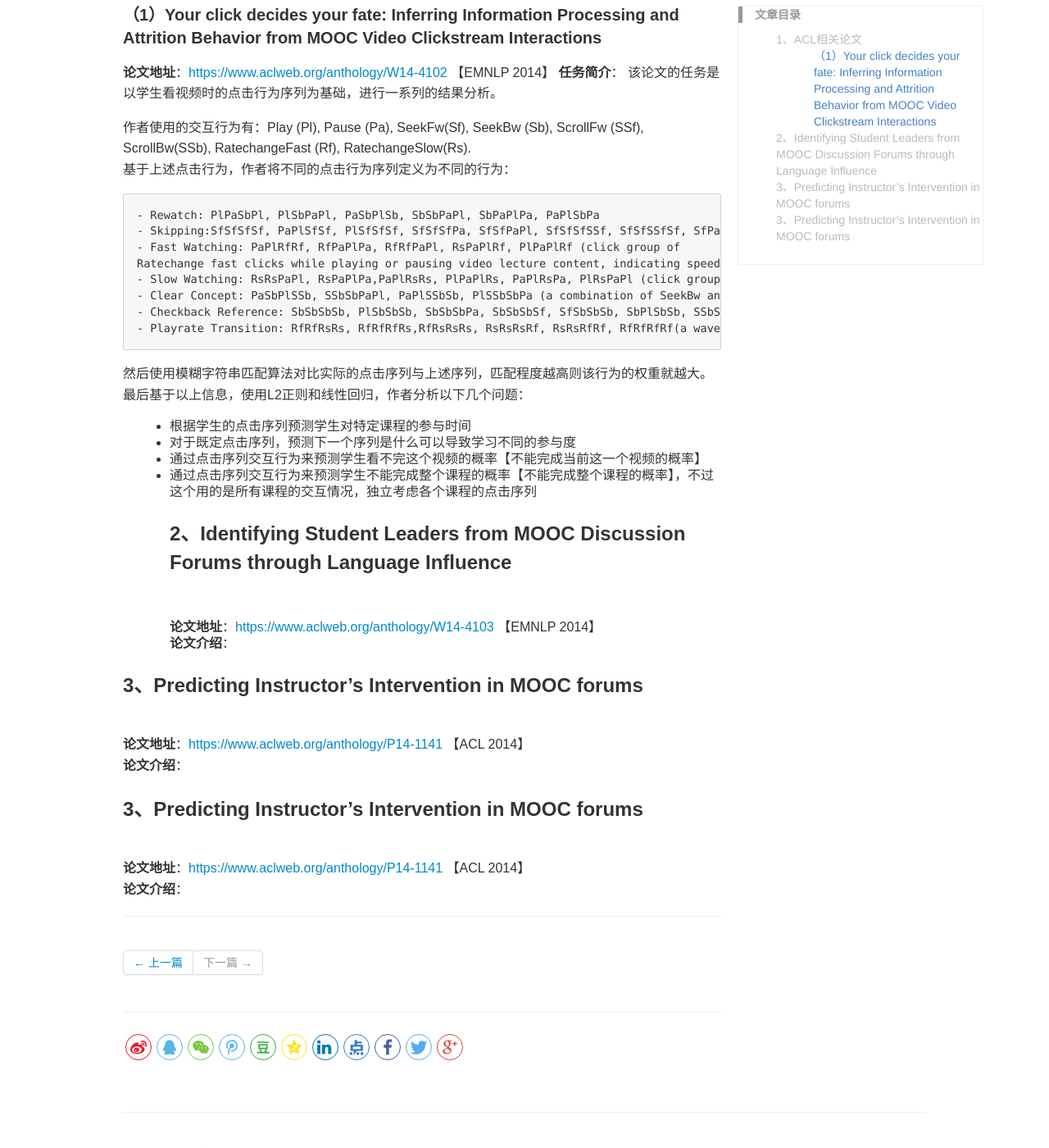
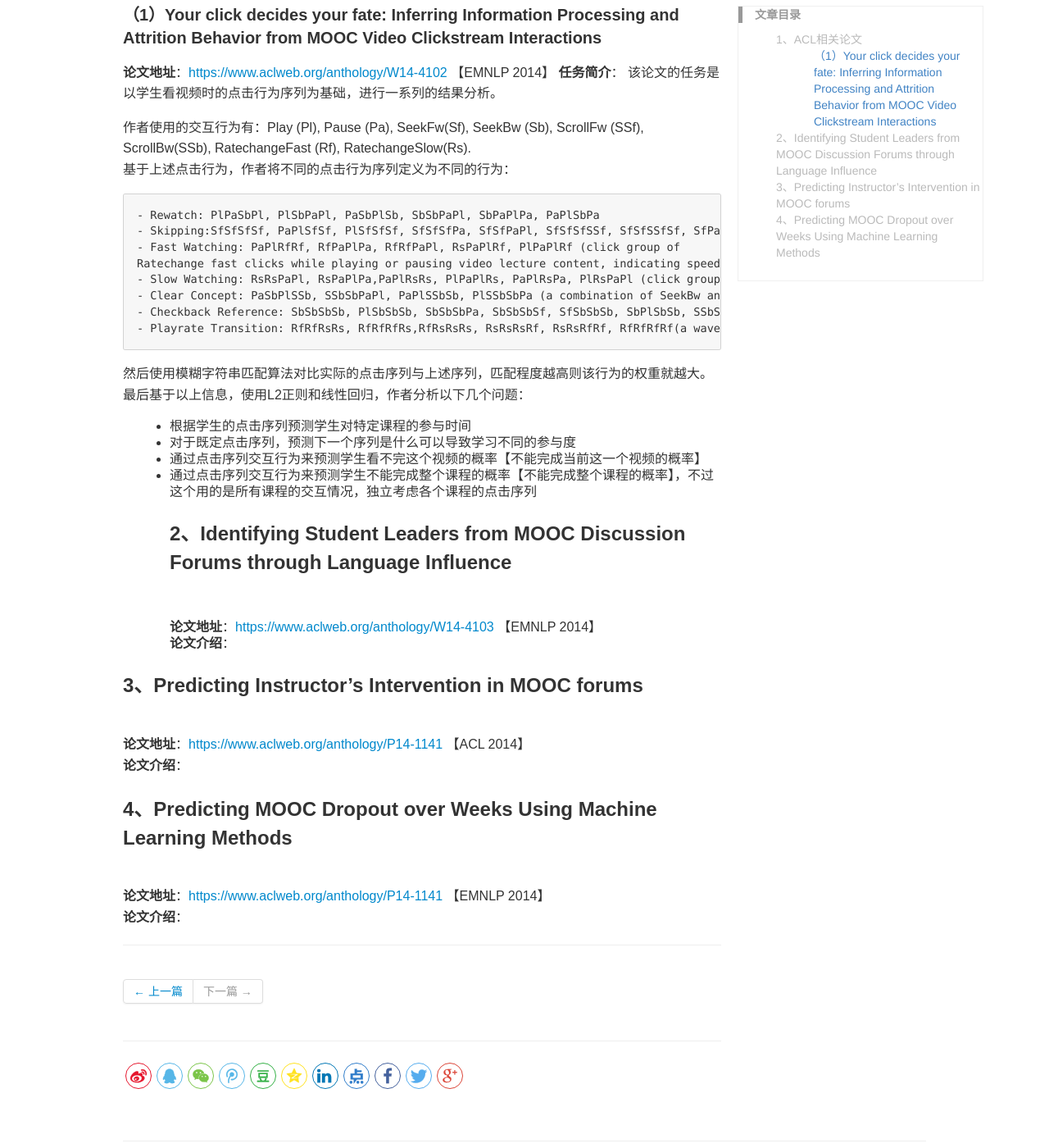
Before and after one commit to yuanmingchen/yuanmingchen.github.io, a Jekyll site: the page built from _posts/2019-04-19-online course nlp paper survey 2.md, in a window 1280 px wide and 1400 px high, scrolled down 377 px. Shown: the whole window at 82% size. Built offline with Jekyll 4.4.1, drawn with Linux system fonts in a browser that asks for light colours; comment, search, counter and statistics services are not loaded.

Commit message:
Updates _posts/2019-04-19-online course nlp paper survey 2.md
Auto commit by GitBook Editor

```diff
--- a/_posts/2019-04-19-online course nlp paper survey 2.md
+++ b/_posts/2019-04-19-online course nlp paper survey 2.md
@@ -41,6 +41,6 @@ Ratechange fast clicks while playing or pausing video lecture content, indicatin
 **论文地址**：<https://www.aclweb.org/anthology/P14-1141>  【ACL 2014】
 **论文介绍**：
 
-### 3、Predicting Instructor’s Intervention in MOOC forums
-**论文地址**：<https://www.aclweb.org/anthology/P14-1141> 【ACL 2014】
+### 4、Predicting MOOC Dropout over Weeks Using Machine Learning Methods
+**论文地址**：<https://www.aclweb.org/anthology/P14-1141> 【EMNLP 2014】
 **论文介绍**：
```
